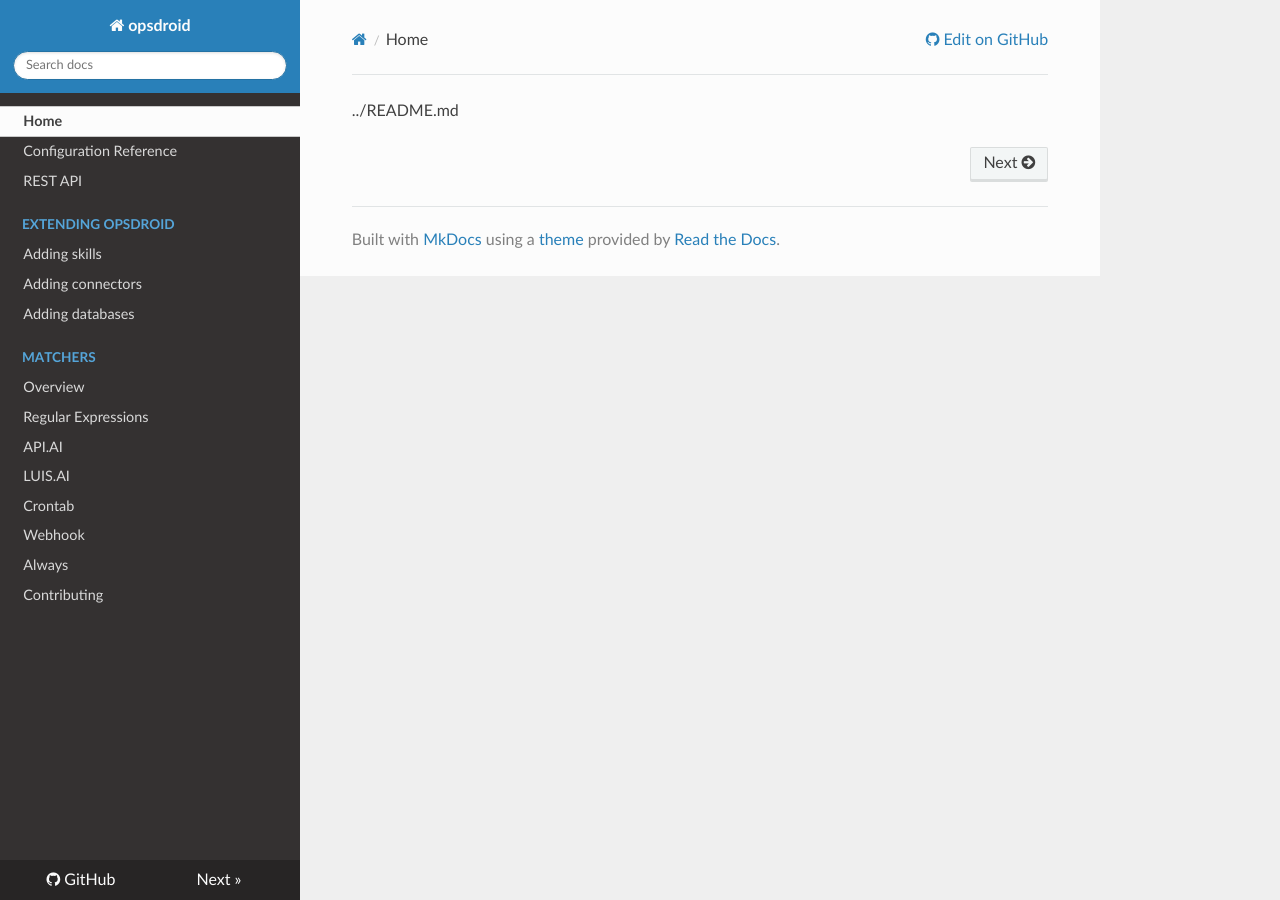
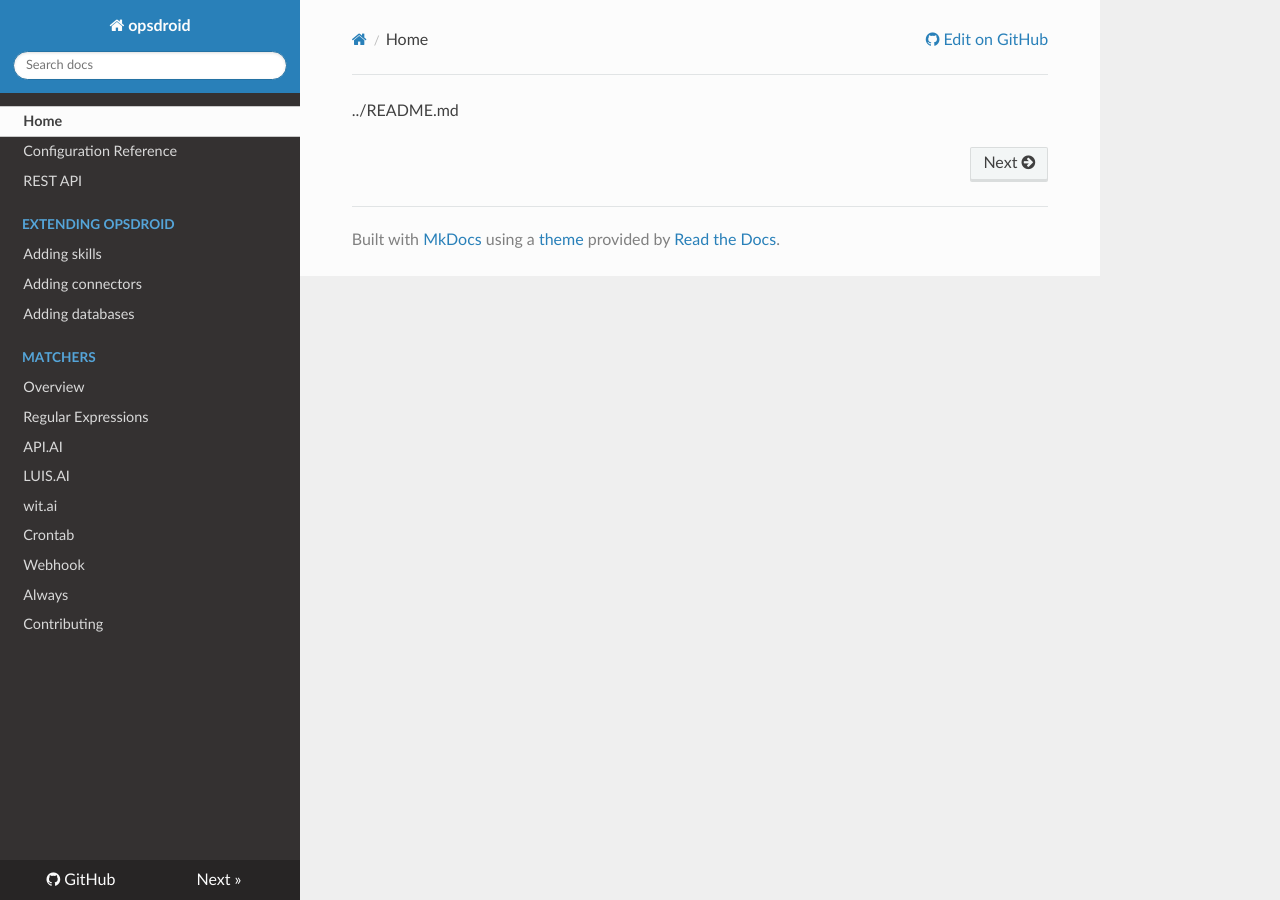
Before and after one commit to opsdroid/opsdroid, an MkDocs documentation site: the page built from docs/index.md, in a window 1280 px wide. Built offline with MkDocs 1.6.1, drawn with Linux system fonts in a browser that asks for light colours; nearby versions of some CDN libraries; old or Windows-style settings are respelled for this version of MkDocs.

Commit message:
Add link to wit.ai docs

```diff
--- a/mkdocs.yml
+++ b/mkdocs.yml
@@ -15,6 +15,7 @@ pages:
     - Regular Expressions: 'matchers/regex.md'
     - API.AI: 'matchers/api.ai.md'
     - LUIS.AI: 'matchers/luis.ai.md'
+    - wit.ai: 'matchers/wit.ai.md'
     - Crontab: 'matchers/crontab.md'
     - Webhook: 'matchers/webhook.md'
     - Always: 'matchers/always.md'
```
